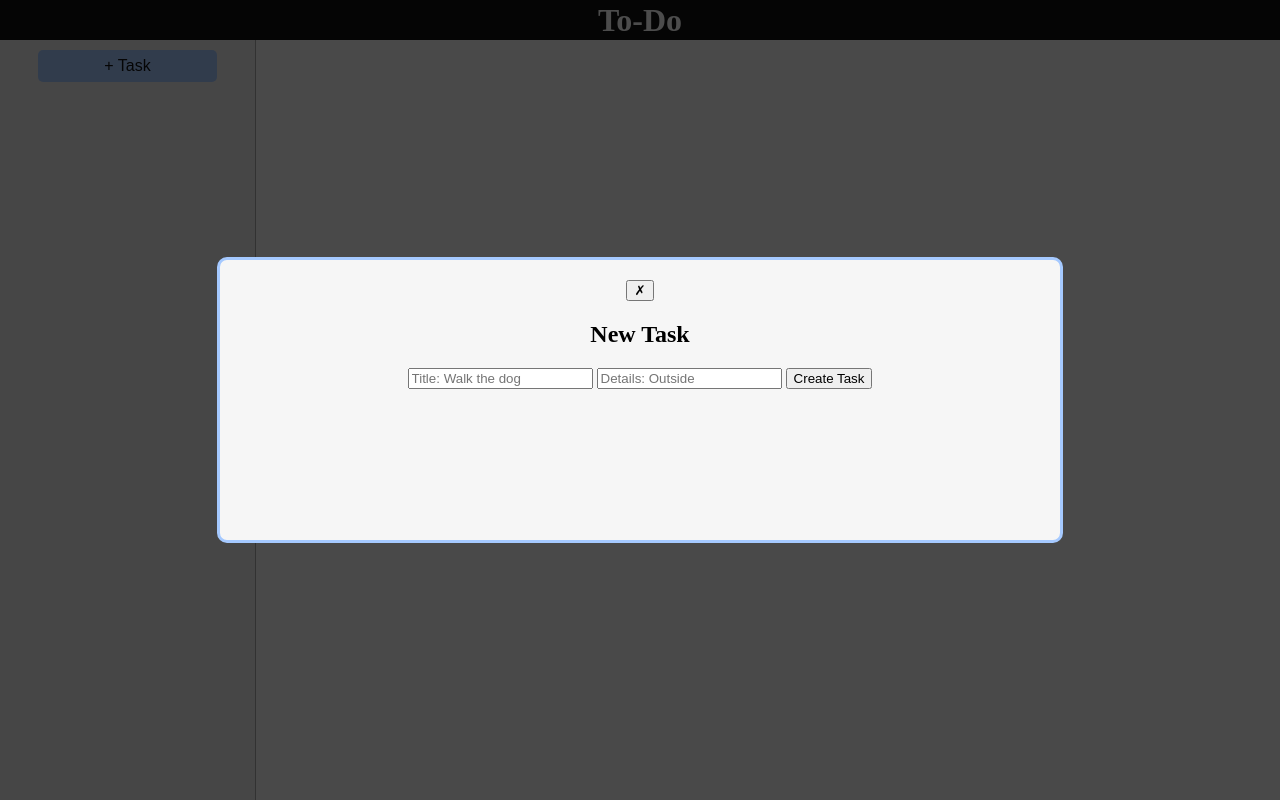
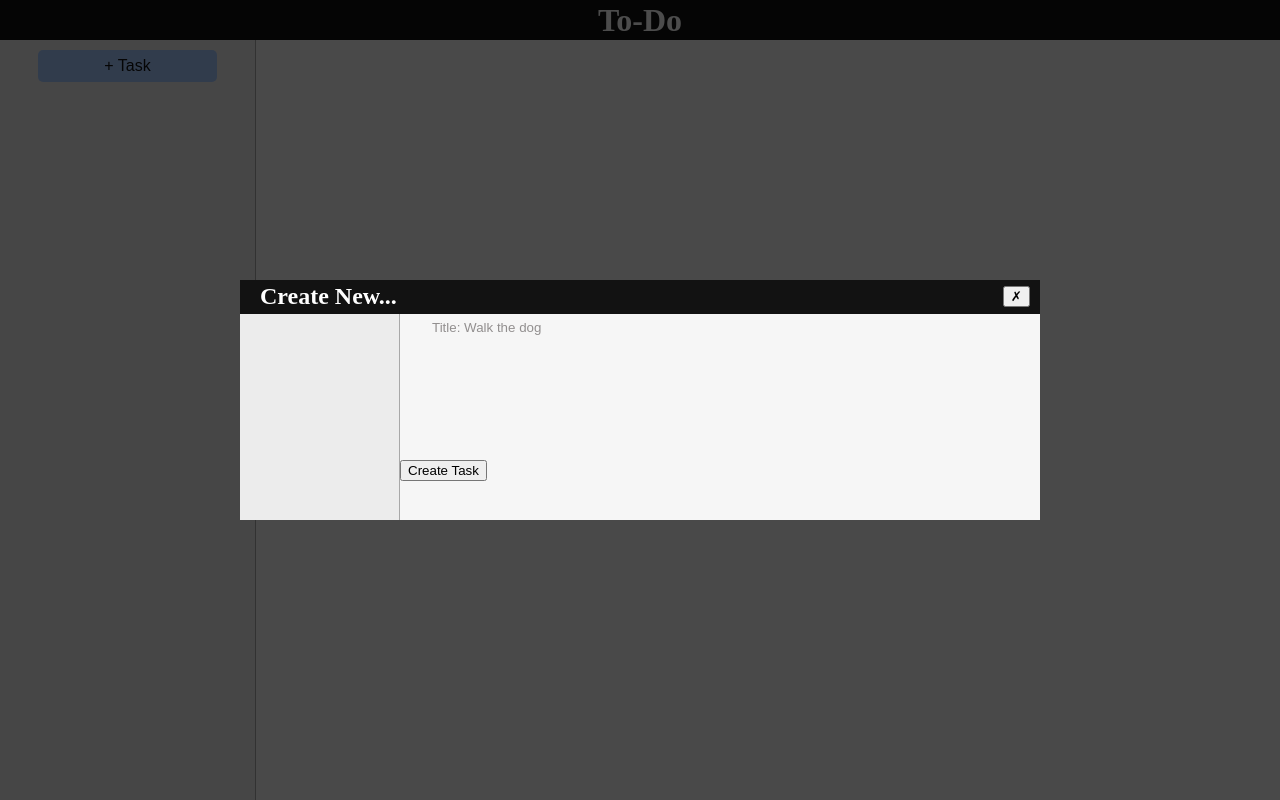
Before and after one commit to conorkay/todo-list, a website built with webpack: page src/index.html in a window 1280 px wide. Both pictures are taken after a click on the button "+ Task". Built offline with nearby package versions, Linux system fonts and the light colour scheme.

Commit message:
Style form

```diff
--- a/package.json
+++ b/package.json
@@ -19,6 +19,7 @@
   },
   "devDependencies": {
     "css-loader": "^6.8.1",
+    "eslint-config-prettier": "^9.1.0",
     "html-webpack-plugin": "^5.5.3",
     "style-loader": "^3.3.3",
     "webpack-dev-server": "^4.15.1"
--- a/src/display.js
+++ b/src/display.js
@@ -3,13 +3,13 @@ export const displayController = (function () {
     console.log('renderToDos');
   }
 
-  // Enables the new task form and overlay
+  // Enables form and overlay
   function formOn(form) {
     ovrly.style.display = 'block';
     form.style.display = 'block';
   }
 
-  // Disables the new task form and overlay
+  // Disables form and overlay
   function formOff(form) {
     ovrly.style.display = 'none';
     form.style.display = 'none';
--- a/src/index.html
+++ b/src/index.html
@@ -10,26 +10,39 @@
 
     <!-- Overlay and form for creating a new task/project-->
     <div id="ovrly"></div>
+
     <div id="form-container">
+      <div class="form-header">
+        <h2 class="form-h2">Create New...</h2>
         <button id="cross">&cross;</button>
-      <h2>New Task</h2>
+      </div>
+
+      <div class="form-grid-container">
+        <div class="form-sidebar"></div>
         <form id="form">
           <input
             required
             type="text"
             placeholder="Title: Walk the dog"
-          class="text"
             id="title"
             name="title"
+            class="input"
+            maxlength="60"
           />
-        <input
-          type="text"
-          placeholder="Details: Outside"
+          <textarea
             name="details"
             id="details"
-        />
+            class="input"
+            maxlength="300"
+            rows="6"
+            placeholder="Details: At the park"
+          >
+          </textarea>
+          <div id="form-button-container">
             <input type="button" value="Create Task" />
+          </div>
         </form>
+      </div>
     </div>
 
     <!-- The main grid-->
--- a/src/style.css
+++ b/src/style.css
@@ -10,7 +10,8 @@ body {
   height: 100%;
 }
 
-header {
+header,
+.form-header {
   height: 5%;
   background-color: #121212;
   display: flex;
@@ -18,18 +19,40 @@ header {
   align-items: center;
 }
 
-h1 {
+.form-header {
+  /* border-top-left-radius: 10px;
+  border-top-right-radius: 10px;*/
+  height: 14%;
+  justify-content: space-between;
+  /*border: 4px solid #121212;*/
+}
+
+h1,
+h2 {
   color: #fff;
   /*text-shadow: 1px 1px 0 #000, -1px 1px 0 #000, -1px -1px 0 #000,
     1px -1px 0 #000;*/
 }
 
-.grid-container {
+.form-h2 {
+  margin-left: 20px;
+}
+
+#cross {
+  margin-right: 10px;
+}
+
+.grid-container,
+.form-grid-container {
   display: grid;
   height: 95%;
   grid-template-columns: 20% auto;
   grid-template-rows: auto;
   gap: 0px;
+}
+
+.form-grid-container {
+  height: 86%;
 }
 
 #list-container {
@@ -39,7 +62,8 @@ h1 {
   background-color: #f6f6f6;
 }
 
-.sidebar {
+.sidebar,
+.form-sidebar {
   grid-column: 1;
   grid-row: 1;
   border-right: solid;
@@ -51,6 +75,11 @@ h1 {
   justify-content: start;
   background-color: #ececec;
   gap: 10px;
+}
+
+.form-sidebar {
+  /*border-bottom-left-radius: 10px;
+  border-bottom-right-radius: 10px;*/
 }
 
 #ovrly {
@@ -69,13 +98,41 @@ h1 {
   max-width: 800px;
   height: 30%;
   margin: auto;
-  border: 3px solid #a5c9ff;
-  border-radius: 10px;
-  padding: 20px;
+  /*border: 3px solid #121212;
+  border-radius: 10px;*/
   text-align: center;
   top: 50%;
   left: 50%;
   transform: translate(-50%, -50%);
+}
+
+#form {
+  display: flex;
+  flex-direction: column;
+  align-items: center;
+  justify-content: start;
+  gap: 15px;
+  width: 100%;
+}
+
+.input {
+  border: 0;
+  background-color: #f6f6f6;
+  width: 90%;
+  resize: none;
+}
+
+#form-button-container {
+  width: 100%;
+  display: flex;
+}
+
+#title {
+  margin-top: 5px;
+}
+
+::placeholder {
+  color: #928f8f;
 }
 
 #ovrly,
```
Also changed, not shown: 1 other file. Lines whose indentation alone changed are shown as unchanged.
